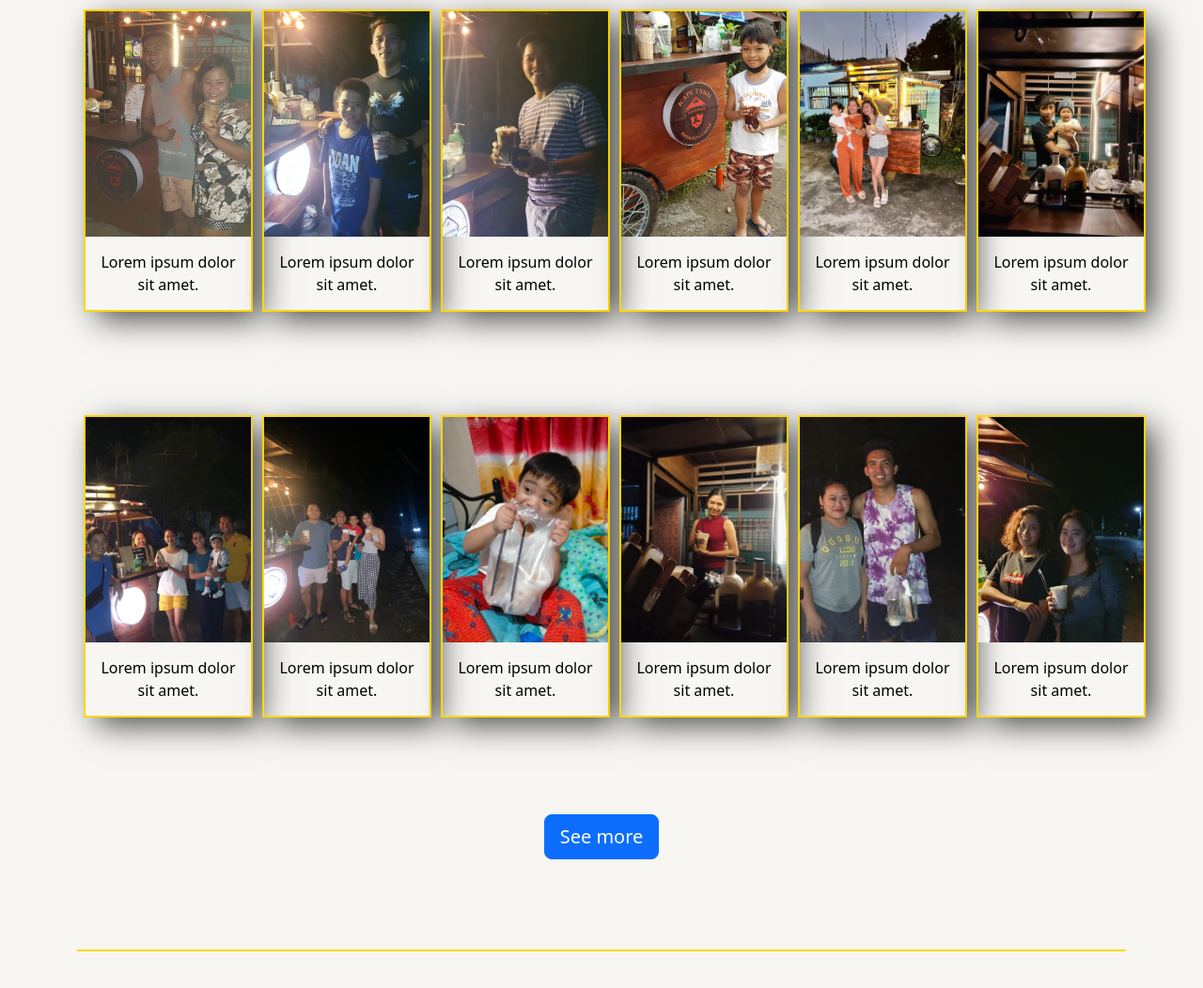
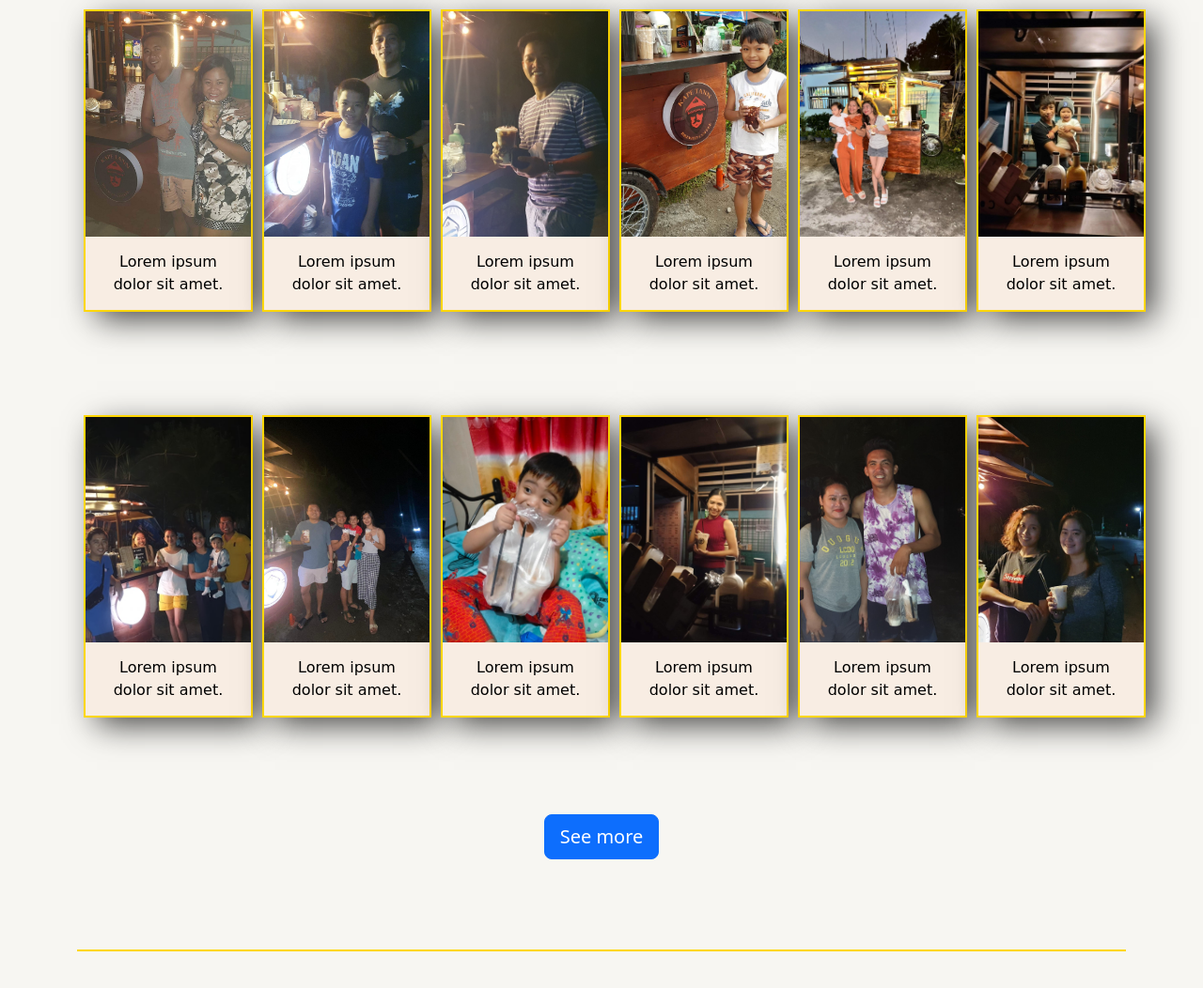
Before and after one commit to JepSensei/MP1-JeffreyCawagas, a plain HTML site: page index.html in a window 1280 px wide. Shown: the part 3378-4430 px from the top of the page at 94% size. Drawn offline with nearby package versions, Linux system fonts and the light colour scheme; a script that the page names is missing.

Commit message:
replace gallery description background color to #F8EDE3

```diff
--- a/css/styles.css
+++ b/css/styles.css
@@ -169,6 +169,8 @@ body {
     padding: 15px;
     text-align: center;
     color: #000;
+    font-family: 'Rock Salt', cursive;
+    background-color: #f8ede3;
 }
 
 /* -------Blogs Section------ */
```
